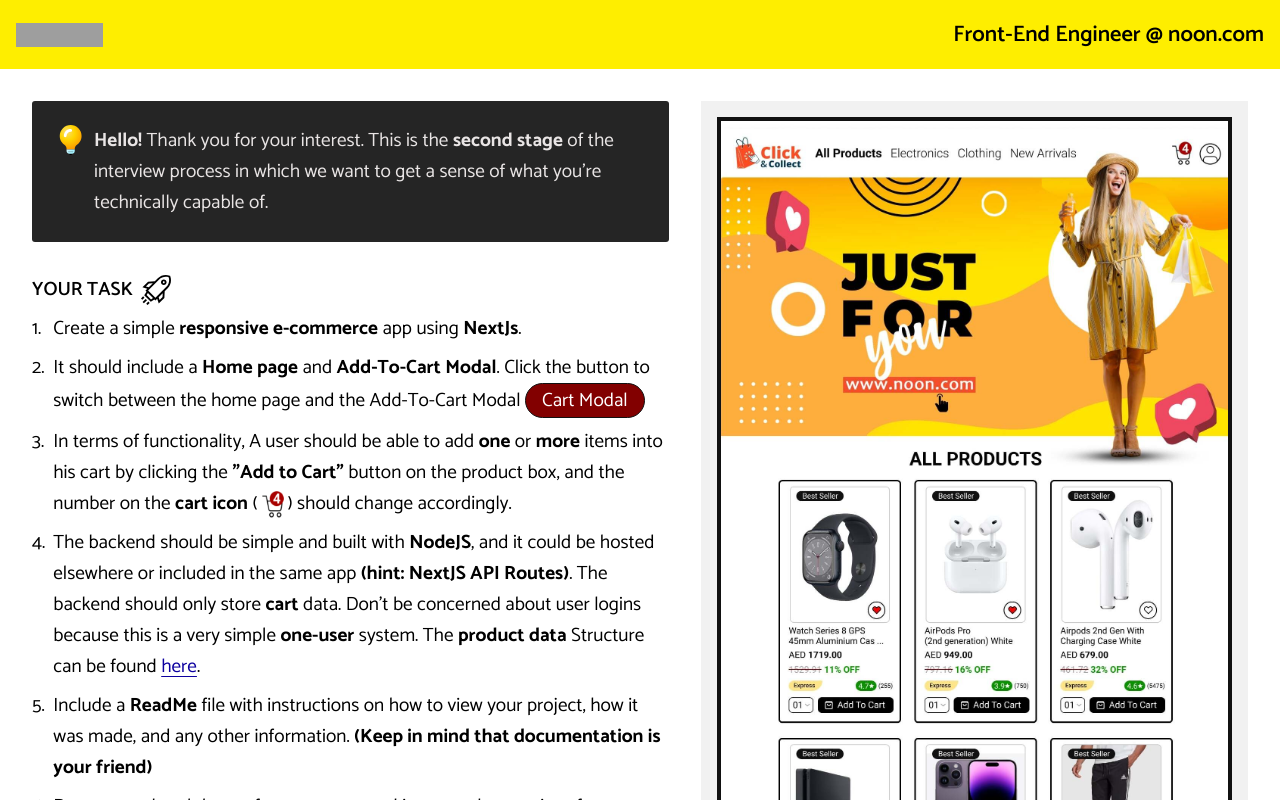
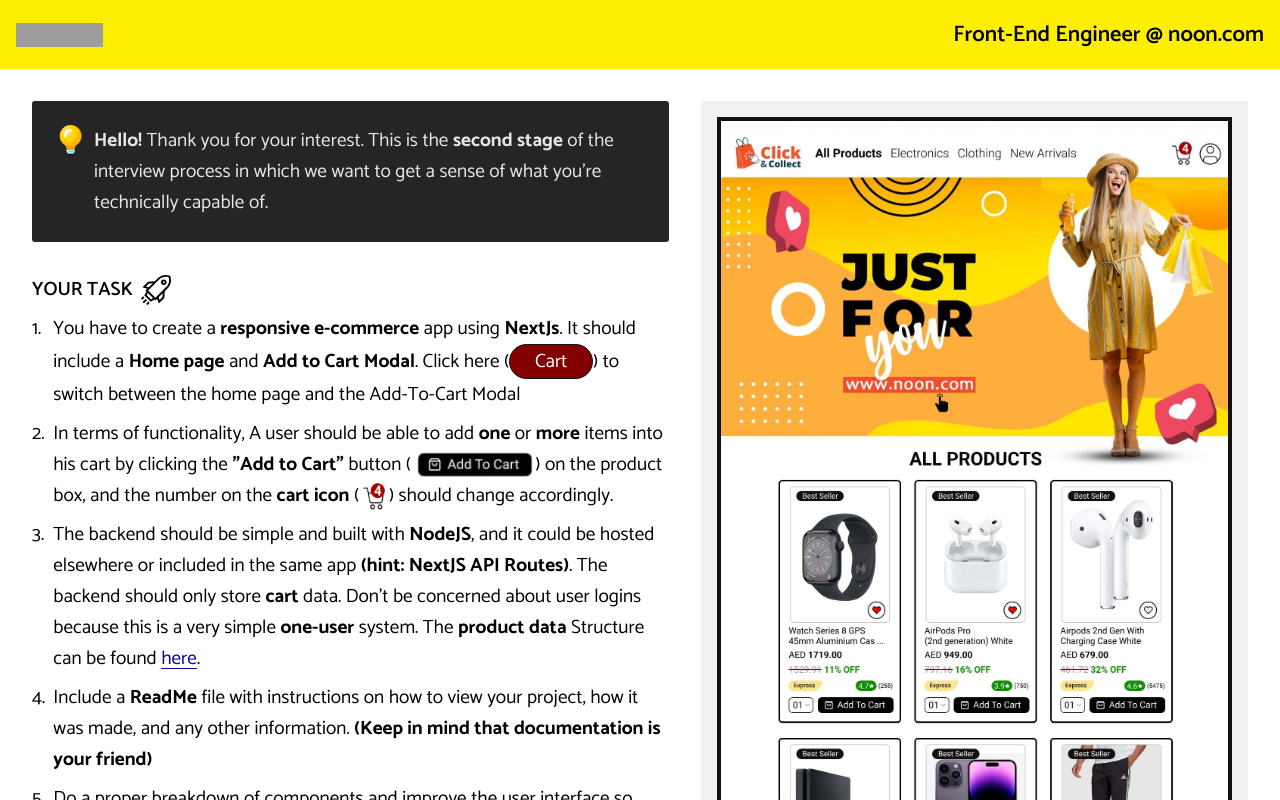
Before and after one commit to SachinKodagoda/Interview-API, a Next.js app: page / in a window 1280 px wide. Built offline with nearby package versions, Linux system fonts and the light colour scheme; grey boxes are pictures that could not be loaded.

Commit message:
finalized

```diff
--- a/app/components/task.module.css
+++ b/app/components/task.module.css
@@ -25,6 +25,10 @@
   border-radius: 200px;
   background-color: #820000;
   color: #fff;
+  min-width: 50px;
+  display: inline-flex;
+  align-items: center;
+  justify-content: center;
 }
 
 .cart_item {
--- a/app/components/task.tsx
+++ b/app/components/task.tsx
@@ -17,13 +17,9 @@
       <div className={styles.topic_desc}>
         <div className={styles.item_nr}>1.</div>
         <div className={styles.desc_item}>
-          Create a simple <b>responsive e-commerce</b> app using <b>NextJs</b>.
-        </div>
-        <div className={styles.item_nr}>2.</div>
-        <div className={styles.desc_item}>
-          It should include a <b>Home page</b> and <b>Add-To-Cart Modal</b>.
-          Click the button to switch between the home page and the Add-To-Cart
-          Modal{" "}
+          You have to create a <b>responsive e-commerce</b> app using{" "}
+          <b>NextJs</b>. It should include a <b>Home page</b> and{" "}
+          <b>Add to Cart Modal</b>. Click here (
           <button
             type="button"
             className={styles.change_view}
@@ -31,15 +27,23 @@
               setImageName((a) => (a === "home" ? "cart" : "home"));
             }}
           >
-            {imageName === "home" ? "Cart Modal" : "Home Page"}
+            {imageName === "home" ? "Cart" : "Home"}
           </button>
+          ) to switch between the home page and the Add-To-Cart Modal{" "}
         </div>
-        <div className={styles.item_nr}>3.</div>
+        <div className={styles.item_nr}>2.</div>
         <div className={styles.desc_item}>
           In terms of functionality, A user should be able to add <b>one</b> or{" "}
           <b>more</b> items into his cart by clicking the{" "}
-          <b>&quot;Add to Cart&quot;</b> button on the product box, and the
-          number on the <b>cart icon</b> (
+          <b>&quot;Add to Cart&quot;</b> button ({" "}
+          <Image
+            src="/images/add_to_cart.png"
+            alt=""
+            width="120"
+            height="30"
+            className={styles.cart_item}
+          />
+          ) on the product box, and the number on the <b>cart icon</b> (
           <Image
             src="/images/cart_icon.png"
             alt=""
@@ -49,7 +53,7 @@
           />
           ) should change accordingly.
         </div>
-        <div className={styles.item_nr}>4.</div>
+        <div className={styles.item_nr}>3.</div>
         <div className={styles.desc_item}>
           The backend should be simple and built with <b>NodeJS</b>, and it
           could be hosted elsewhere or included in the same app{" "}
@@ -66,28 +70,28 @@
           </Link>
           .
         </div>
-        <div className={styles.item_nr}>5.</div>
+        <div className={styles.item_nr}>4.</div>
         <div className={styles.desc_item}>
           Include a <b>ReadMe</b> file with instructions on how to view your
           project, how it was made, and any other information.{" "}
           <b>(Keep in mind that documentation is your friend)</b>
         </div>
-        <div className={styles.item_nr}>6.</div>
+        <div className={styles.item_nr}>5.</div>
         <div className={styles.desc_item}>
           Do a proper breakdown of components and improve the user interface so
           that it looks professional and best represents your knowledge.
         </div>
-        <div className={styles.item_nr}>7.</div>
+        <div className={styles.item_nr}>6.</div>
         <div className={styles.desc_item}>
           Ignore the functionality of links (name, tags, wishlist) but style
           them appropriately.
         </div>
-        <div className={styles.item_nr}>8.</div>
+        <div className={styles.item_nr}>7.</div>
         <div className={styles.desc_item}>
           We are giving you <b>one week</b> to complete this, but if you need
           more time, please let us know via email.
         </div>
-        <div className={styles.item_nr}>9.</div>
+        <div className={styles.item_nr}>8.</div>
         <div className={styles.desc_item}>
           <b>Image Resources</b> can be found{" "}
           <Link href="/" className={styles.cart_item}>
```
Also changed, not shown: public/images/add_to_cart.png (added).
